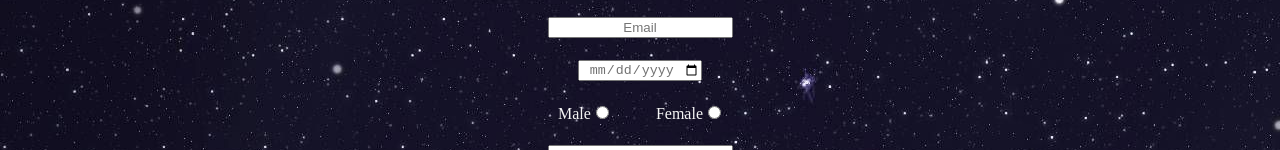
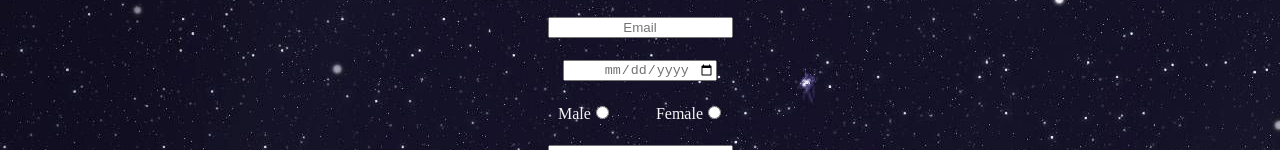
Before and after one commit to caligo-phantom/login-page, a plain HTML site: page signup.html in a window 1280 px wide. Shown: the part 396-546 px from the top of the page. Drawn offline with Linux system fonts and the light colour scheme.

Commit message:
Update style.css

```diff
--- a/style.css
+++ b/style.css
@@ -46,4 +46,5 @@ input:focus {
 
 input[type="date"]{
     color: rgba(0, 0, 0, 0.555);
+    padding-left: 31px;
 }
```
